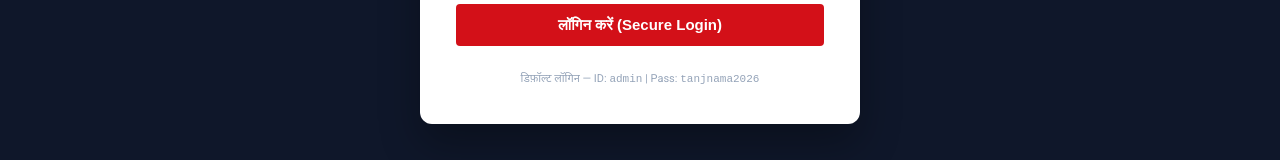
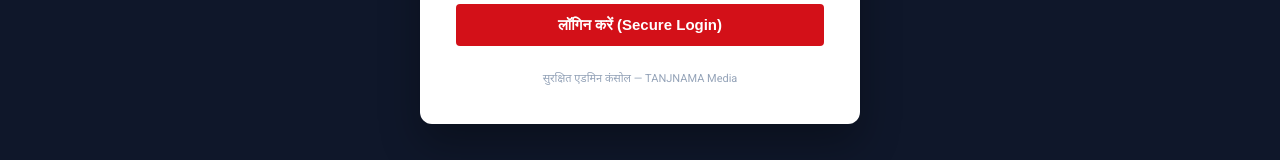
Before and after one commit to nikhilba21/thetanjnama, a Next.js app: page /admin in a window 1280 px wide. Shown: the part 600-760 px from the top of the page. Built offline with nearby package versions, Linux system fonts and the light colour scheme.

Commit message:
\ Remove displayed default login credentials from admin login page\

```diff
--- a/app/admin/page.tsx
+++ b/app/admin/page.tsx
@@ -723,7 +723,7 @@ export default function AdminPage() {
           </form>
 
           <div style={{ marginTop: '24px', textAlign: 'center', fontSize: '11px', color: '#94a3b8' }}>
-            डिफ़ॉल्ट लॉगिन — ID: <code>admin</code> | Pass: <code>tanjnama2026</code>
+            सुरक्षित एडमिन कंसोल — TANJNAMA Media
           </div>
         </div>
       </div>
```
